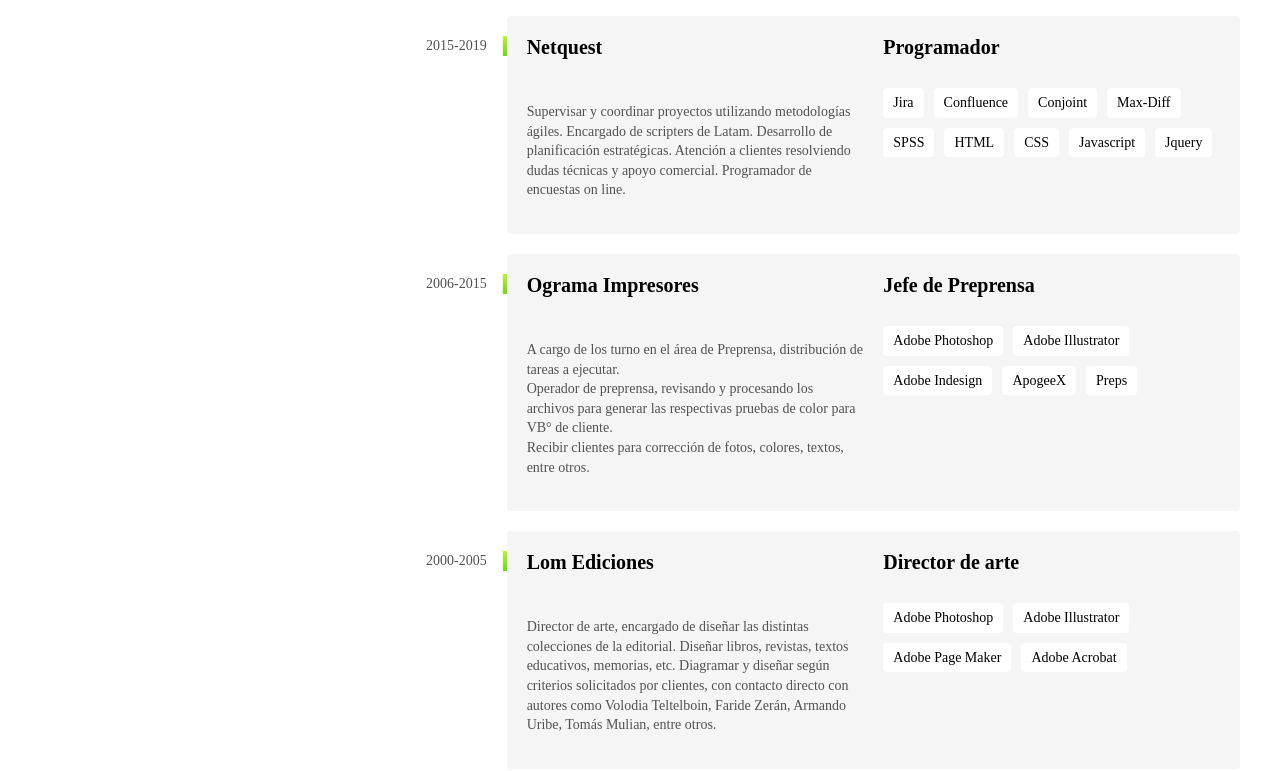
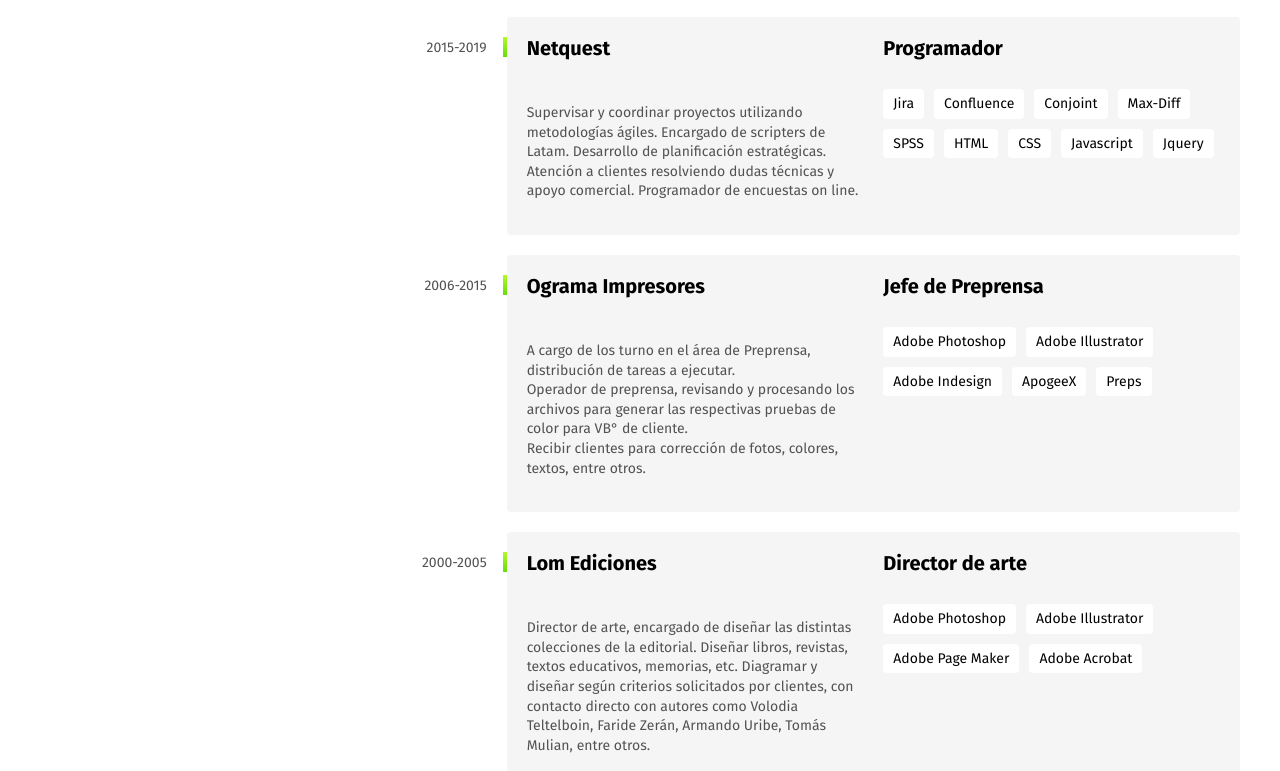
Before and after one commit to MarkusRibeiro/MarkusRibeiro.github.io, a plain HTML site: page index.html in a window 1280 px wide. Shown: the part 1056-1827 px from the top of the page. Drawn offline with Linux system fonts and the light colour scheme.

Commit message:
google fonts

```diff
--- a/index.html
+++ b/index.html
@@ -7,6 +7,9 @@
   <meta name="description" content="Curriculum de Marcos Ribeiro, ubicado en Santiago de Chile">
   <link rel="stylesheet" href="style.css">
   <link rel="icon" href="./favicon.png" type="image/png+xml">
+  <link rel="preconnect" href="https://fonts.googleapis.com">
+  <link rel="preconnect" href="https://fonts.gstatic.com" crossorigin>
+  <link href="https://fonts.googleapis.com/css2?family=Fira+Sans:wght@400;700&family=Roboto:wght@900&display=swap" rel="stylesheet">
   <title>Markus - Scripter y Designer</title>
 </head>
 
```
